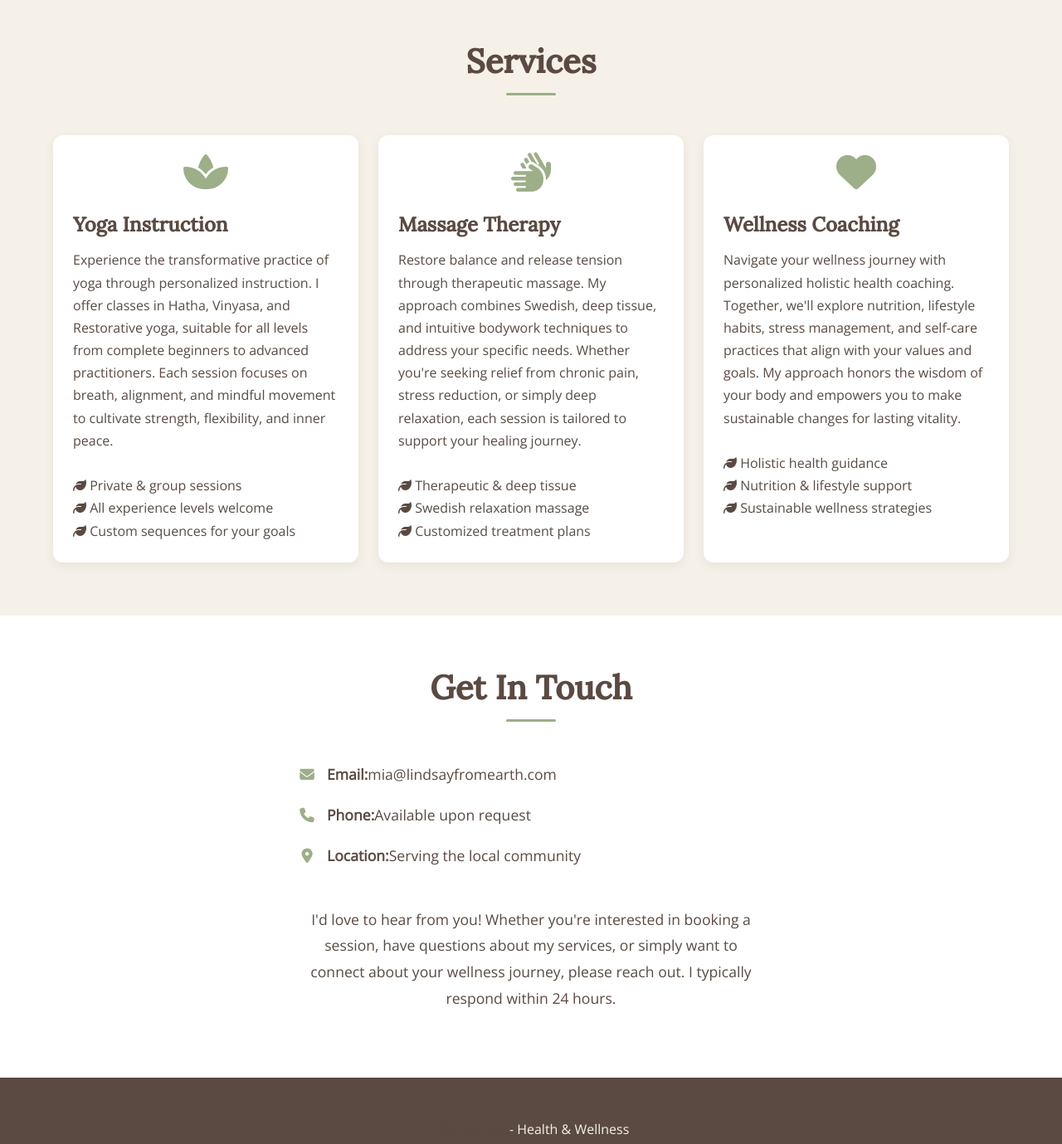
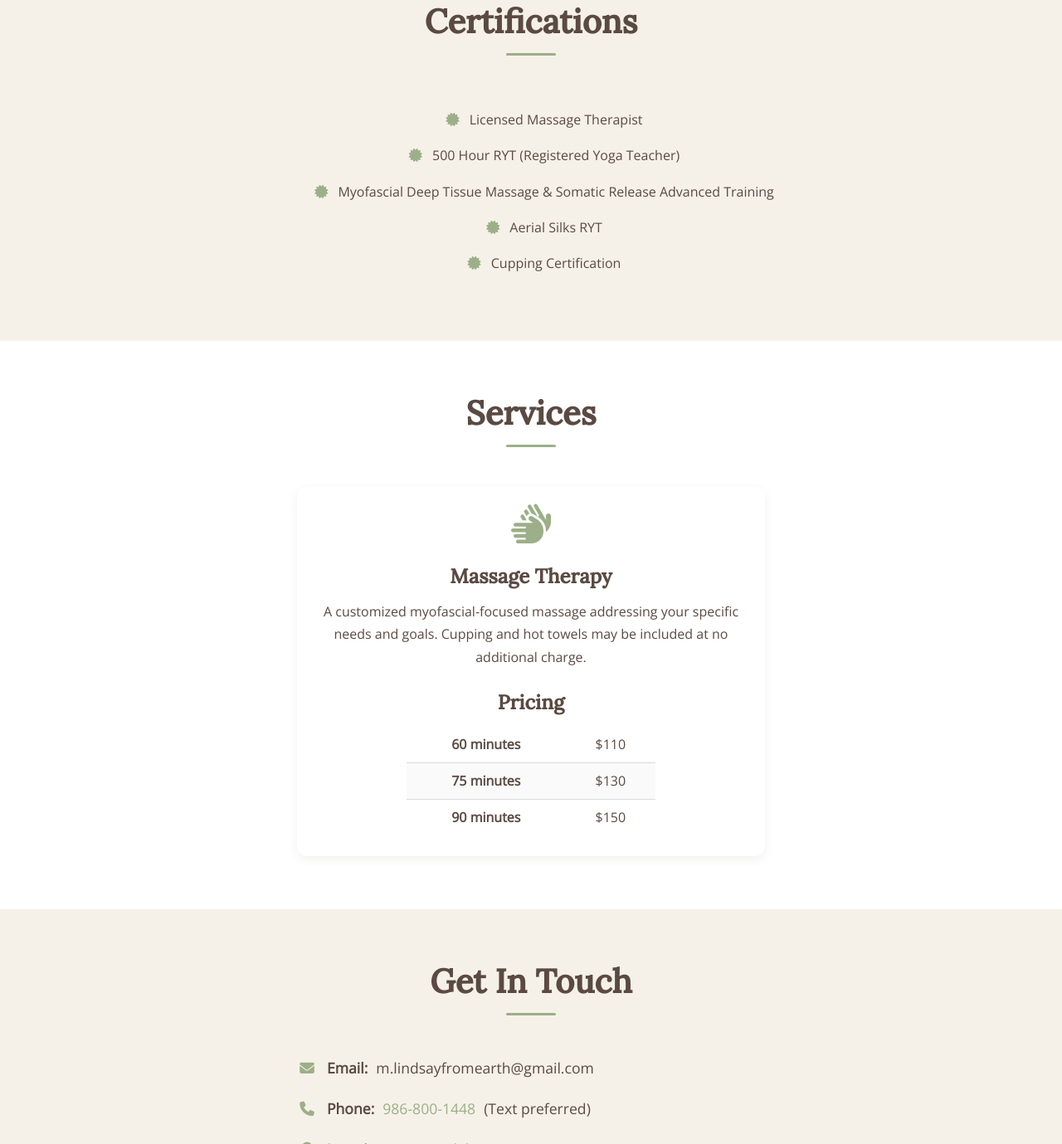
Before and after one commit to the-rich-piana/lindsayfromearth, a website built with Vite: page src/index.html in a window 1280 px wide. Shown: the part 1368-2747 px from the top of the page at 83% size. Built offline with nearby package versions, Linux system fonts and the light colour scheme.

Commit message:
feat: add images

```diff
--- a/src/index.html
+++ b/src/index.html
@@ -47,14 +47,17 @@
 
   <!-- Hero Section -->
   <section id="home" class="hero is-fullheight">
-    <div class="hero-body">
+    <div class="hero-body" style="padding: 3rem 1.5rem;">
       <div class="container has-text-centered">
         <h1 class="title fade-in">
           Mia Lindsay
         </h1>
-        <p class="subtitle fade-in">
-          Nurturing wellness through yoga, healing touch, and holistic guidance
+        <p class="subtitle fade-in" style="margin-top: 1px;">
+            Massage as medecine
         </p>
+        <div class="fade-in" style="margin: 2rem 0;">
+          <img src="/assets/images/profile_spine.JPEG" alt="Mia Lindsay" style="border-radius: 12px; max-width: 400px; width: 100%; box-shadow: 0 4px 12px rgba(90, 74, 66, 0.15);">
+        </div>
         <div class="buttons is-centered fade-in">
           <a href="#services" class="button is-primary is-large">
             Explore Services
@@ -65,27 +68,23 @@
   </section>
 
   <!-- About Section -->
-  <section id="about" class="section has-background-white">
+  <section id="about" class="section has-background-white" style="padding-top: 40px; padding-bottom: 40px;">
     <div class="container">
+      <div class="columns">
+        <div class="column is-5" style="padding: 0;">
+          <img src="/assets/images/mountains.JPEG" alt="Mountains" style="width: 100%; height: 100%; object-fit: cover; display: block;">
+        </div>
+        <div class="column is-7">
           <h2 class="title">About Mia</h2>
-      <div class="columns is-vcentered">
-        <div class="column is-8 is-offset-2">
-          <div class="content">
+          <div class="content" style="padding-left: 25px;">
             <p>
-              Welcome! I'm Mia Lindsay, a dedicated practitioner of holistic health and wellness.
-              My journey began over a decade ago when I discovered the transformative power of yoga
-              and mindful movement. Since then, I've devoted myself to helping others find balance,
-              healing, and vitality in their own lives.
-            </p>
+                With over 1,500 hours of bodywork training, I offer an integrative, holistic approach to massage, supporting deep physical—and sometimes emotional—release by working with the body, mind, and spirit as a whole. My work focuses on slow, deep techniques that allow the nervous system and fascia to soften and release.
+
                 <p>
-              With certifications in yoga instruction, therapeutic massage, and holistic health coaching,
-              I bring a comprehensive approach to wellness. I believe that true health comes from nurturing
-              the mind, body, and spirit in harmony. Whether through the flowing movements of yoga, the
-              healing touch of massage, or personalized wellness guidance, my goal is to support you on
-              your unique path to wellbeing.
-            </p>
+                    I value both a strong foundation in anatomical knowledge and a deeply present, intentional quality of touch. To me, massage is a beautiful marriage of scientific understanding and intuitive presence.
             <p>
-              From the earth, we draw our strength. Let's cultivate your wellness together.
+            I love feeling a collaboration with clients and taking the time to understand each individual, their personal goals and circumstances.
+
             </p>
           </div>
         </div>
@@ -93,39 +92,32 @@
     </div>
   </section>
 
-  <!-- Services Section -->
-  <section id="services" class="section">
+  <!-- Certifications Section -->
+  <section class="section">
     <div class="container">
-      <h2 class="title">Services</h2>
+      <h2 class="title">Certifications</h2>
       <div class="columns">
-        <!-- Yoga Card -->
-        <div class="column is-4">
-          <div class="card">
-            <div class="card-image has-text-centered">
-              <span class="icon">
-                <i class="fas fa-spa"></i>
-              </span>
-            </div>
-            <div class="card-content">
-              <h3 class="title is-4">Yoga Instruction</h3>
-              <p>
-                Experience the transformative practice of yoga through personalized instruction.
-                I offer classes in Hatha, Vinyasa, and Restorative yoga, suitable for all levels
-                from complete beginners to advanced practitioners. Each session focuses on breath,
-                alignment, and mindful movement to cultivate strength, flexibility, and inner peace.
-              </p>
-              <br>
-              <ul>
-                <li><i class="fas fa-leaf"></i> Private & group sessions</li>
-                <li><i class="fas fa-leaf"></i> All experience levels welcome</li>
-                <li><i class="fas fa-leaf"></i> Custom sequences for your goals</li>
+        <div class="column is-8 is-offset-2">
+          <div class="content has-text-centered">
+            <ul style="list-style: none; padding: 0;">
+              <li style="margin-bottom: 1rem;"><i class="fas fa-certificate" style="color: #9caf88; margin-right: 0.5rem;"></i> Licensed Massage Therapist</li>
+              <li style="margin-bottom: 1rem;"><i class="fas fa-certificate" style="color: #9caf88; margin-right: 0.5rem;"></i> 500 Hour RYT (Registered Yoga Teacher)</li>
+              <li style="margin-bottom: 1rem;"><i class="fas fa-certificate" style="color: #9caf88; margin-right: 0.5rem;"></i> Myofascial Deep Tissue Massage & Somatic Release Advanced Training</li>
+              <li style="margin-bottom: 1rem;"><i class="fas fa-certificate" style="color: #9caf88; margin-right: 0.5rem;"></i> Aerial Silks RYT</li>
+              <li style="margin-bottom: 1rem;"><i class="fas fa-certificate" style="color: #9caf88; margin-right: 0.5rem;"></i> Cupping Certification</li>
             </ul>
           </div>
         </div>
       </div>
+    </div>
+  </section>
 
-        <!-- Massage Card -->
-        <div class="column is-4">
+  <!-- Services Section -->
+  <section id="services" class="section has-background-white">
+    <div class="container">
+      <h2 class="title">Services</h2>
+      <div class="columns">
+        <div class="column is-6 is-offset-3">
           <div class="card">
             <div class="card-image has-text-centered">
               <span class="icon">
@@ -133,45 +125,31 @@
               </span>
             </div>
             <div class="card-content">
-              <h3 class="title is-4">Massage Therapy</h3>
-              <p>
-                Restore balance and release tension through therapeutic massage. My approach combines
-                Swedish, deep tissue, and intuitive bodywork techniques to address your specific needs.
-                Whether you're seeking relief from chronic pain, stress reduction, or simply deep
-                relaxation, each session is tailored to support your healing journey.
+              <h3 class="title is-4 has-text-centered">Massage Therapy</h3>
+              <p class="has-text-centered">
+                A customized myofascial-focused massage addressing your specific needs and goals.
+                Cupping and hot towels may be included at no additional charge.
               </p>
               <br>
-              <ul>
-                <li><i class="fas fa-leaf"></i> Therapeutic & deep tissue</li>
-                <li><i class="fas fa-leaf"></i> Swedish relaxation massage</li>
-                <li><i class="fas fa-leaf"></i> Customized treatment plans</li>
-              </ul>
+              <h4 class="title is-5 has-text-centered">Pricing</h4>
+              <div class="has-text-centered">
+                <table class="table is-striped is-fullwidth" style="margin: 0 auto; max-width: 300px;">
+                  <tbody>
+                    <tr>
+                      <td><strong>60 minutes</strong></td>
+                      <td>$110</td>
+                    </tr>
+                    <tr>
+                      <td><strong>75 minutes</strong></td>
+                      <td>$130</td>
+                    </tr>
+                    <tr>
+                      <td><strong>90 minutes</strong></td>
+                      <td>$150</td>
+                    </tr>
+                  </tbody>
+                </table>
               </div>
-          </div>
-        </div>
-
-        <!-- Wellness Coaching Card -->
-        <div class="column is-4">
-          <div class="card">
-            <div class="card-image has-text-centered">
-              <span class="icon">
-                <i class="fas fa-heart"></i>
-              </span>
-            </div>
-            <div class="card-content">
-              <h3 class="title is-4">Wellness Coaching</h3>
-              <p>
-                Navigate your wellness journey with personalized holistic health coaching. Together,
-                we'll explore nutrition, lifestyle habits, stress management, and self-care practices
-                that align with your values and goals. My approach honors the wisdom of your body and
-                empowers you to make sustainable changes for lasting vitality.
-              </p>
-              <br>
-              <ul>
-                <li><i class="fas fa-leaf"></i> Holistic health guidance</li>
-                <li><i class="fas fa-leaf"></i> Nutrition & lifestyle support</li>
-                <li><i class="fas fa-leaf"></i> Sustainable wellness strategies</li>
-              </ul>
             </div>
           </div>
         </div>
@@ -180,7 +158,7 @@
   </section>
 
   <!-- Contact Section -->
-  <section id="contact" class="section has-background-white">
+  <section id="contact" class="section">
     <div class="container">
       <h2 class="title">Get In Touch</h2>
       <div class="columns">
@@ -190,19 +168,19 @@
               <span class="icon">
                 <i class="fas fa-envelope"></i>
               </span>
-              <strong>Email:</strong> mia@lindsayfromearth.com
+              <strong style="margin-right: 10px;">Email:</strong> m.lindsayfromearth@gmail.com
             </p>
             <p>
               <span class="icon">
                 <i class="fas fa-phone"></i>
               </span>
-              <strong>Phone:</strong> Available upon request
+              <strong>Phone:</strong> <a href="tel:9868001448" style="margin-left: 10px; margin-right: 10px;">986-800-1448</a>  (Text preferred)
             </p>
             <p>
               <span class="icon">
                 <i class="fas fa-map-marker-alt"></i>
               </span>
-              <strong>Location:</strong> Serving the local community
+              <strong style="margin-right: 10px;">Location:</strong> Victor, Idaho
             </p>
             <br>
             <p>
@@ -219,9 +197,6 @@
   <!-- Footer -->
   <footer class="footer">
     <div class="content has-text-centered">
-      <p>
-        <strong>Mia Lindsay</strong> - Health & Wellness
-      </p>
       <p>
         &copy; 2026 Mia Lindsay. All rights reserved.
       </p>
--- a/src/styles/main.scss
+++ b/src/styles/main.scss
@@ -7,7 +7,7 @@
 // Global Styles
 body {
   font-family: $family-primary;
-  font-weight: $weight-light;
+  font-weight: $weight-normal;
   color: $text;
   line-height: 1.7;
   overflow-x: hidden;
```
Also changed, not shown: 3 other files. Lines whose indentation alone changed are shown as unchanged.
